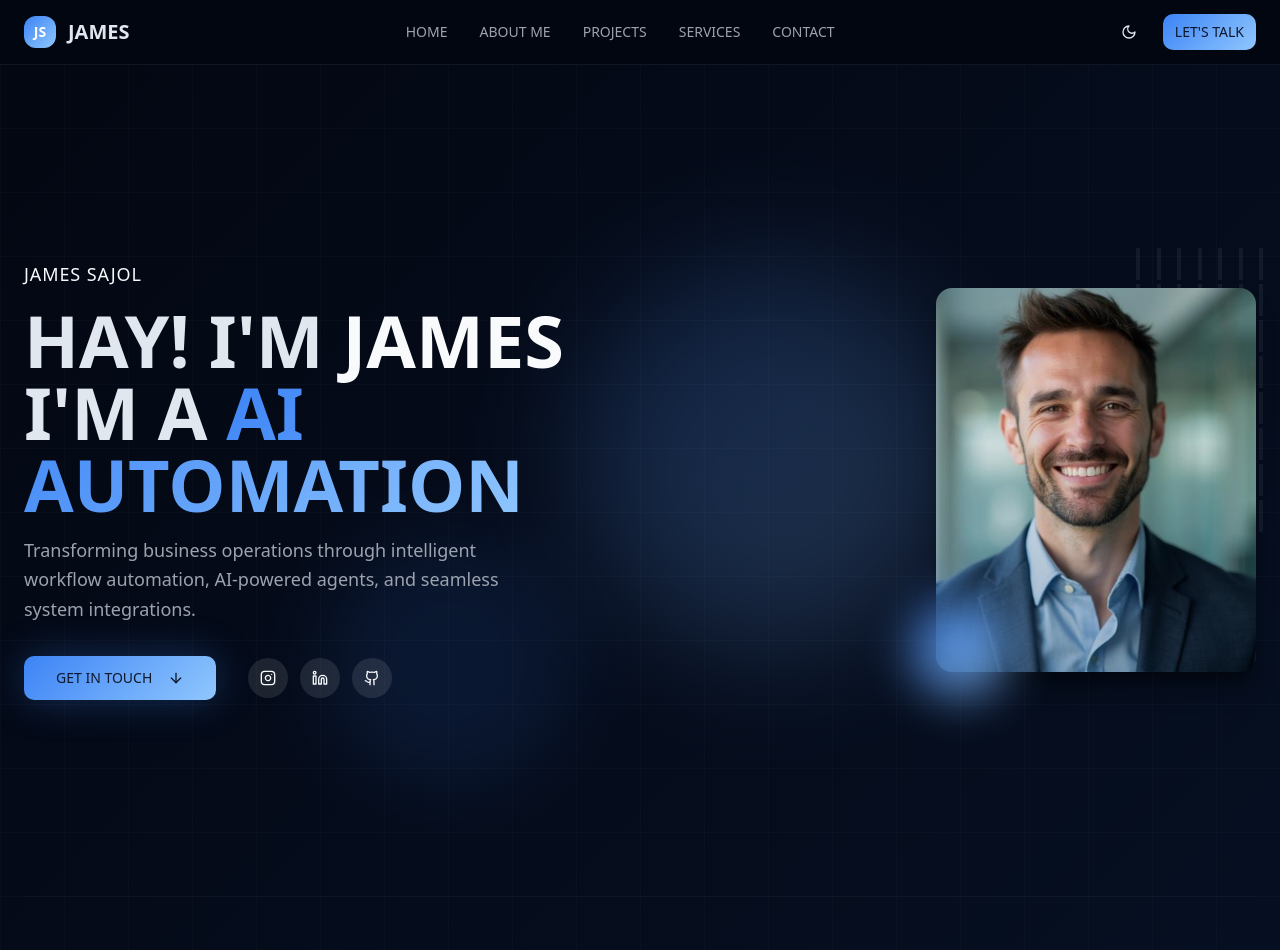
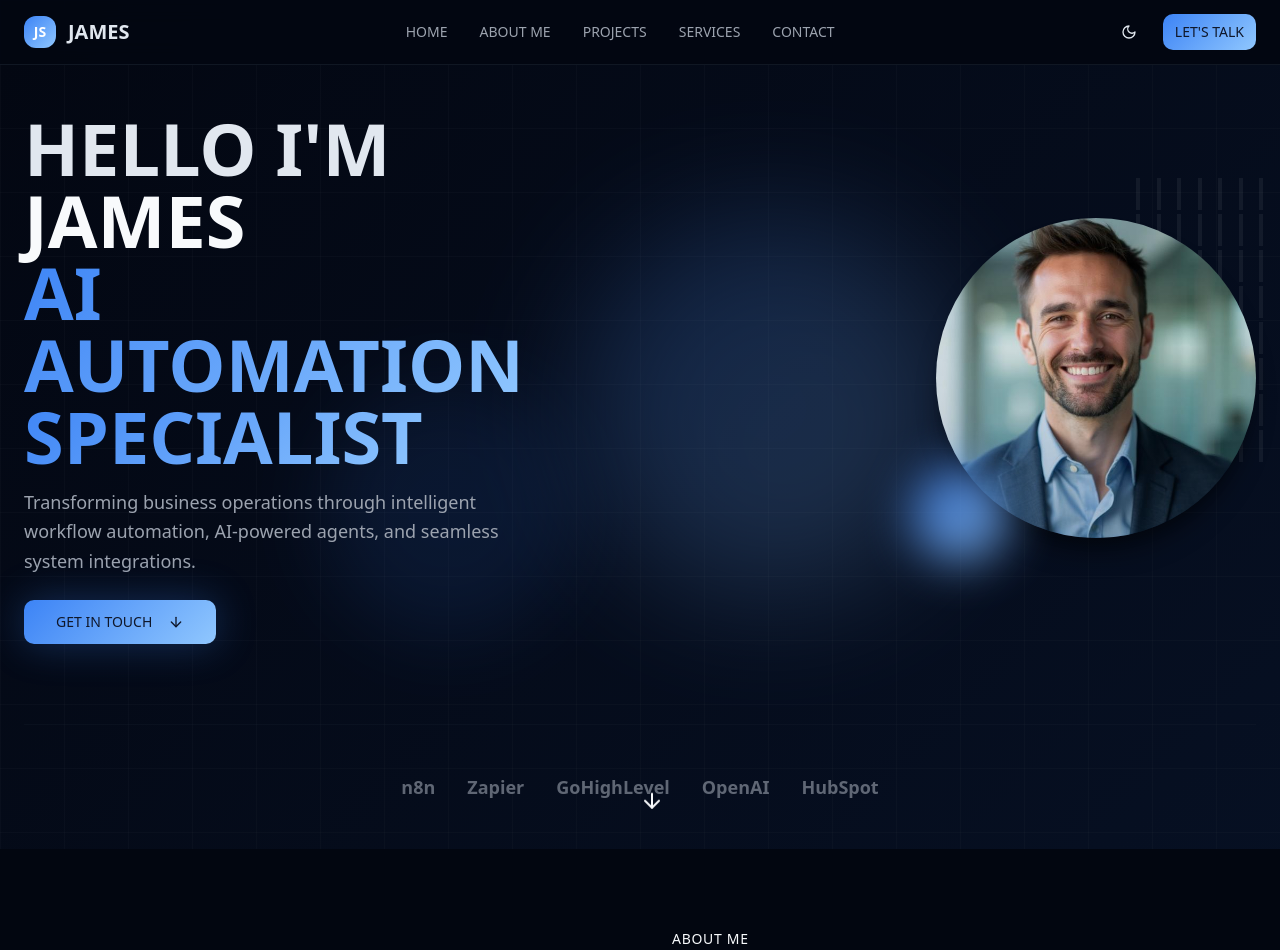
Before and after one commit to Erihaven/james-flows, a React (Vite) app: page / in a window 1280 px wide. Shown: the top 950 px of the page. Built offline with nearby package versions, Linux system fonts and the light colour scheme.

Commit message:
Refactor: Update hero section and about me

```diff
--- a/src/components/About.tsx
+++ b/src/components/About.tsx
@@ -10,7 +10,7 @@ const About = () => {
           {/* Profile Image */}
           <div className="relative">
             <div className="w-96 h-96 mx-auto relative">
-              <div className="absolute inset-0 rounded-2xl overflow-hidden shadow-elevated">
+              <div className="absolute inset-0 rounded-full overflow-hidden shadow-elevated">
                 <img
                   src={profileImage}
                   alt="James Eduard Sajol"
@@ -27,7 +27,7 @@ const About = () => {
           {/* About Content */}
           <div className="space-y-8">
             <div>
-              <div className="text-primary text-sm font-medium tracking-wider mb-4">ABOUT US</div>
+              <div className="text-primary text-sm font-medium tracking-wider mb-4">ABOUT ME</div>
               <h2 className="text-4xl lg:text-5xl font-bold mb-6">
                 I AM AVAILABLE FOR <span className="text-primary">UI</span>
                 <br />
--- a/src/components/Hero.tsx
+++ b/src/components/Hero.tsx
@@ -9,7 +9,7 @@ const Hero = () => {
   };
 
   return (
-    <section className="relative min-h-screen bg-gradient-hero overflow-hidden pt-16">
+    <section className="relative min-h-[80vh] bg-gradient-hero overflow-hidden pt-16">
       {/* Decorative Elements */}
       <div className="absolute inset-0 overflow-hidden">
         {/* Grid pattern */}
@@ -20,16 +20,17 @@ const Hero = () => {
         <div className="absolute bottom-1/4 left-1/4 w-64 h-64 bg-blue-500 opacity-10 rounded-full blur-2xl"></div>
       </div>
 
-      <div className="relative z-10 max-w-7xl mx-auto px-6 py-20">
-        <div className="grid lg:grid-cols-2 gap-12 items-center min-h-[calc(100vh-8rem)]">
+      <div className="relative z-10 max-w-7xl mx-auto px-6 py-12">
+        <div className="grid lg:grid-cols-2 gap-12 items-center min-h-[calc(80vh-8rem)]">
           {/* Left Content */}
-          <div className="space-y-8">
+          <div className="space-y-6">
             <div className="space-y-4">
-              <div className="text-primary text-lg font-medium tracking-wider">JAMES SAJOL</div>
               <h1 className="text-5xl lg:text-6xl xl:text-7xl font-bold leading-tight">
-                HAY! I'M <span className="text-primary">JAMES</span>
+                HELLO I'M <span className="text-primary">JAMES</span>
                 <br />
-                I'M A <span className="bg-gradient-primary bg-clip-text text-transparent">AI AUTOMATION</span>
+                <span className="bg-gradient-primary bg-clip-text text-transparent">AI AUTOMATION</span>
+                <br />
+                <span className="bg-gradient-primary bg-clip-text text-transparent">SPECIALIST</span>
               </h1>
               <p className="text-lg text-muted-foreground leading-relaxed max-w-lg">
                 Transforming business operations through intelligent workflow automation,
@@ -46,19 +47,6 @@ const Hero = () => {
                 GET IN TOUCH
                 <ArrowDown className="ml-2 h-4 w-4" />
               </Button>
-
-              {/* Social Links */}
-              <div className="flex items-center gap-3 ml-4">
-                <a href="#" className="w-10 h-10 rounded-full bg-primary/10 flex items-center justify-center hover:bg-primary/20 transition-colors">
-                  <Instagram className="h-4 w-4 text-primary" />
-                </a>
-                <a href="#" className="w-10 h-10 rounded-full bg-primary/10 flex items-center justify-center hover:bg-primary/20 transition-colors">
-                  <Linkedin className="h-4 w-4 text-primary" />
-                </a>
-                <a href="#" className="w-10 h-10 rounded-full bg-primary/10 flex items-center justify-center hover:bg-primary/20 transition-colors">
-                  <Github className="h-4 w-4 text-primary" />
-                </a>
-              </div>
             </div>
           </div>
 
@@ -75,7 +63,7 @@ const Hero = () => {
               </div>
 
               {/* Profile Image */}
-              <div className="relative w-80 h-96 rounded-2xl overflow-hidden shadow-elevated">
+              <div className="relative w-80 h-80 rounded-full overflow-hidden shadow-elevated">
                 <img
                   src={profileImage}
                   alt="James Eduard Sajol - AI Automation Specialist"
```
